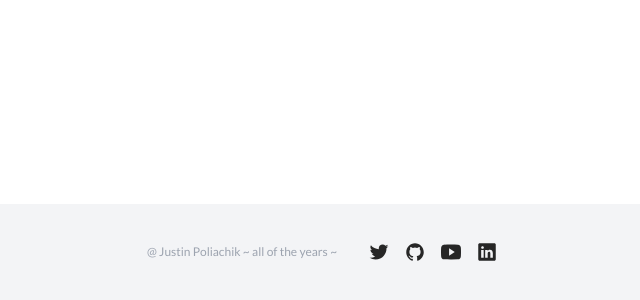
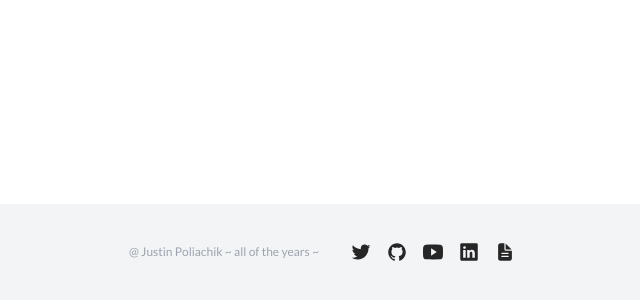
Before and after one commit to Jpoliachik/justinpoliachik, a Next.js app: page /about in a window 1280 px wide. Shown: the part 836-1136 px from the top of the page, without its empty margins (318-958 px from the left). Built offline with nearby package versions, Linux system fonts and the light colour scheme.

Commit message:
add resume to social links

```diff
--- a/components/SocialLinks.tsx
+++ b/components/SocialLinks.tsx
@@ -2,6 +2,7 @@ import Twitter from "../icons/twitter.svg";
 import GitHub from "../icons/github.svg";
 import YouTube from "../icons/youtube.svg";
 import LinkedIn from "../icons/linkedin.svg";
+import Document from "../icons/document.svg";
 
 const fillColor = "#262626";
 
@@ -20,6 +21,9 @@ export const SocialLinks = () => {
       <a href="https://linkedin.com/in/justinpoliachik/">
         <LinkedIn className="svg-link w-5 h-5" fill={fillColor} />
       </a>
+      <a href="https://jpoliachik-public.s3.amazonaws.com/documents/JustinPoliachik_CV_compressed.pdf">
+        <Document className="svg-link w-5 h-5" fill={fillColor} />
+      </a>
     </div>
   );
 };
```
Also changed, not shown: icons/document.svg (added).
